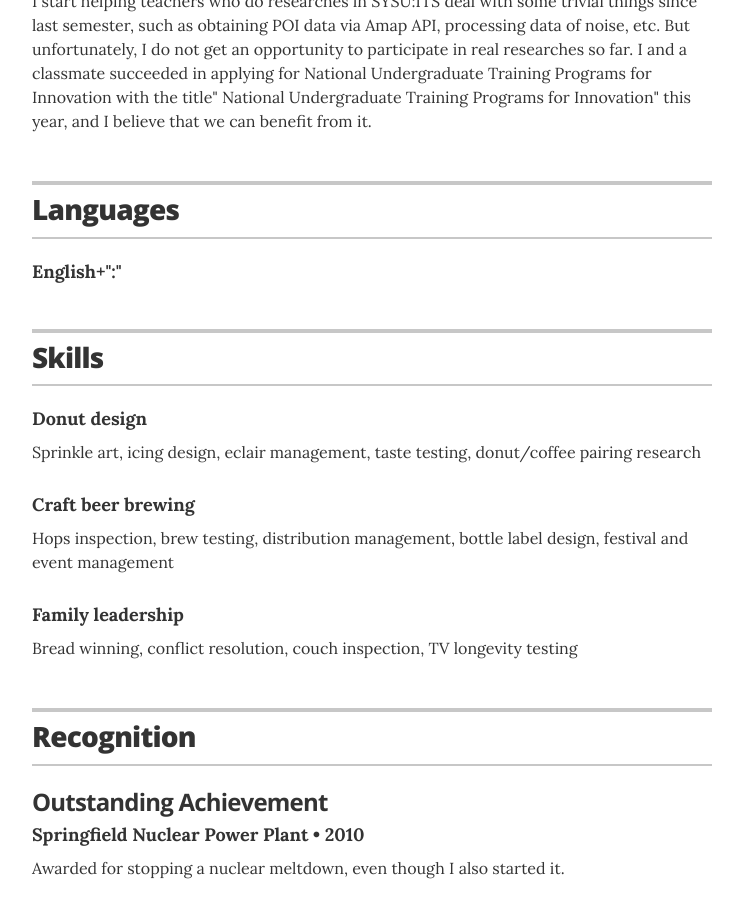
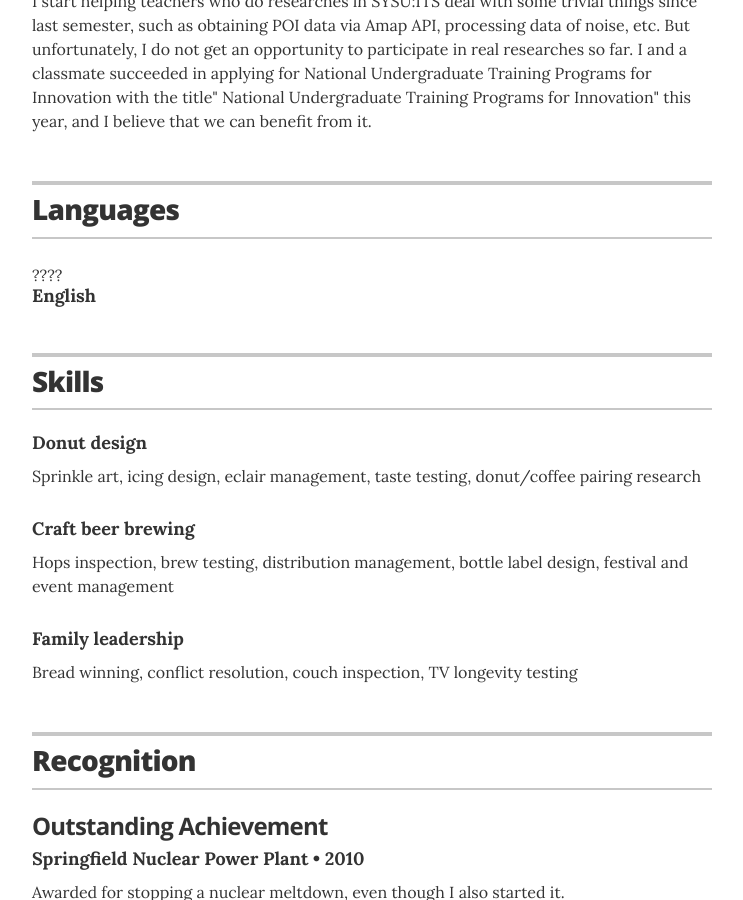
Before and after one commit to LastStriker/LastStriker.github.io, a Jekyll site: the page built from index.html, in a window 1280 px wide and 900 px high, scrolled down 715 px. Shown: the whole window, without its empty margins (268-1011 px from the left). Built offline with Jekyll 4.4.1, drawn with Linux system fonts in a browser that asks for light colours.

Commit message:
languages 18

```diff
--- a/_data/projects.yml
+++ b/_data/projects.yml
@@ -2,4 +2,4 @@
 # uncomment the urls if you wish to display them, and add your own URL
 
 # donutfinder.io
-- project: English+":"
+- project: English
--- a/_layouts/resume.html
+++ b/_layouts/resume.html
@@ -91,7 +91,7 @@
       <section class="content-section">
         <header class="section-header">
           <h2>Languages</h2>
-        </header>
+        </header>????
 
         {% for project in site.data.projects %}
         <div class="resume-item" itemscope itemtype="http://schema.org/CreativeWork">
```
